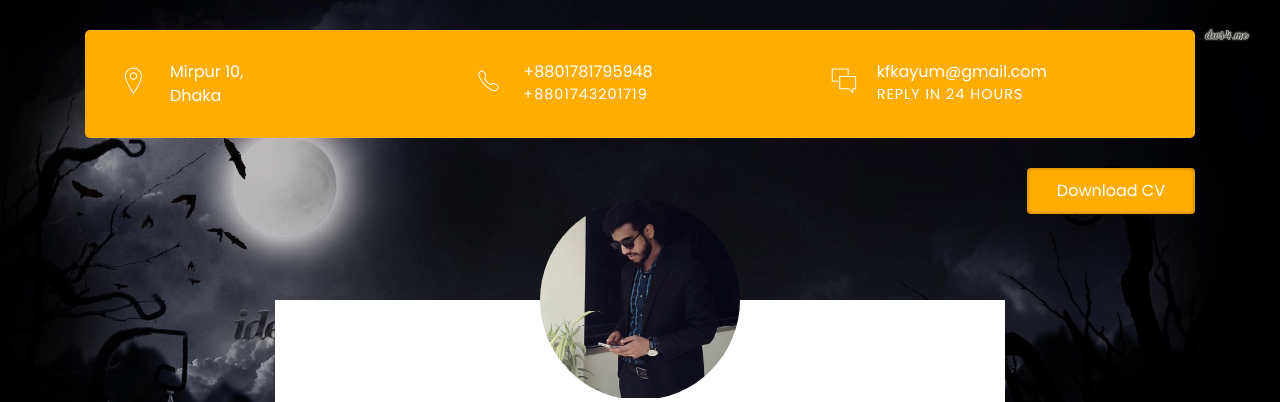
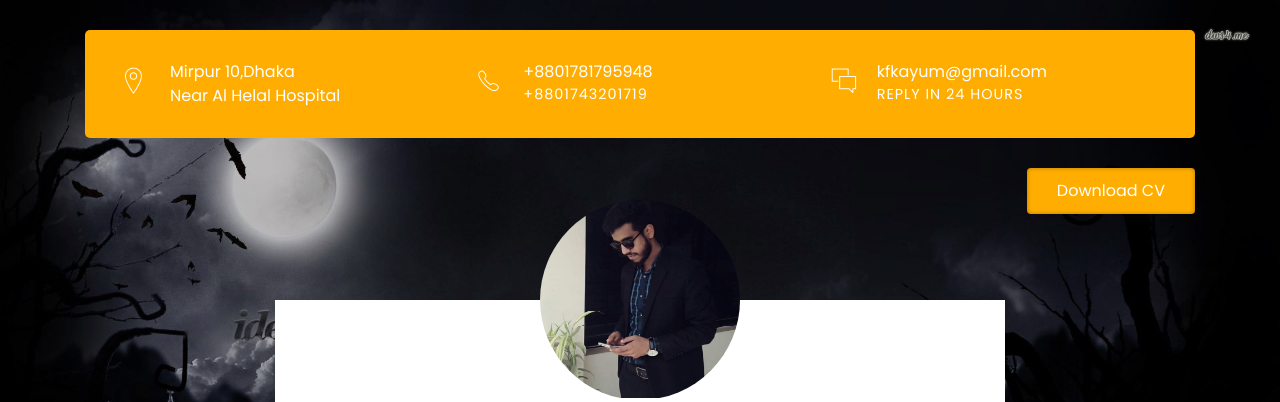
Before and after one commit to kfkayum/portfolio, a plain HTML site: page index.html in a window 1280 px wide. Shown: the top 402 px of the page. Drawn offline with Linux system fonts and the light colour scheme; files whose address does not match are found by name.

Commit message:
update address

```diff
--- a/index.html
+++ b/index.html
@@ -34,8 +34,8 @@
 						<div class="info">
 							<i class="icon ion-ios-location-outline"></i>
 							<div class="right-area">
-								<h5> Mirpur 10,</h5>
-								<h5>  Dhaka</h5>
+								<h5> Mirpur 10,Dhaka</h5>
+								<h5>  Near Al Helal Hospital</h5>
 							</div><!-- right-area -->
 						</div><!-- info -->
 					</div><!-- col-sm-4 -->
```
